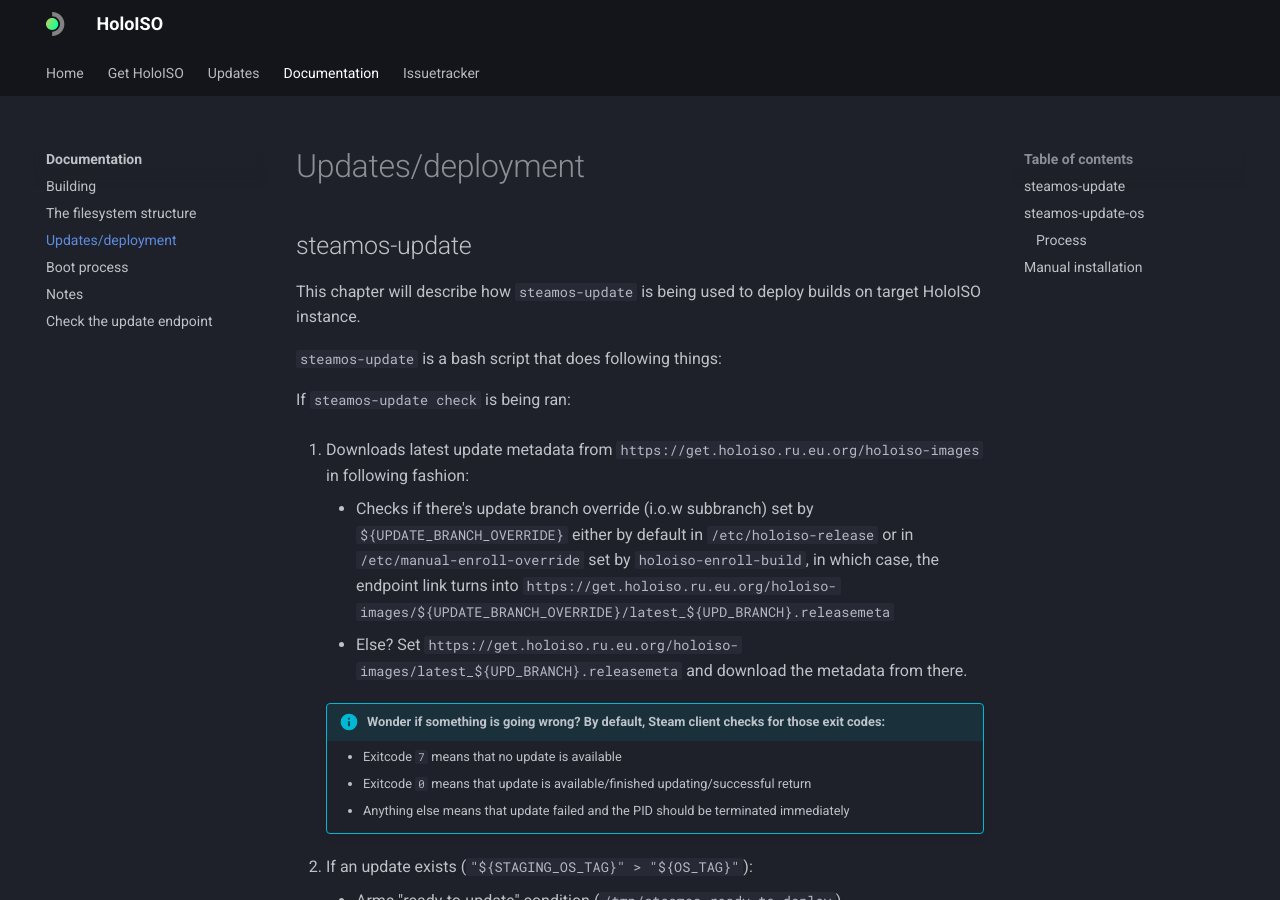
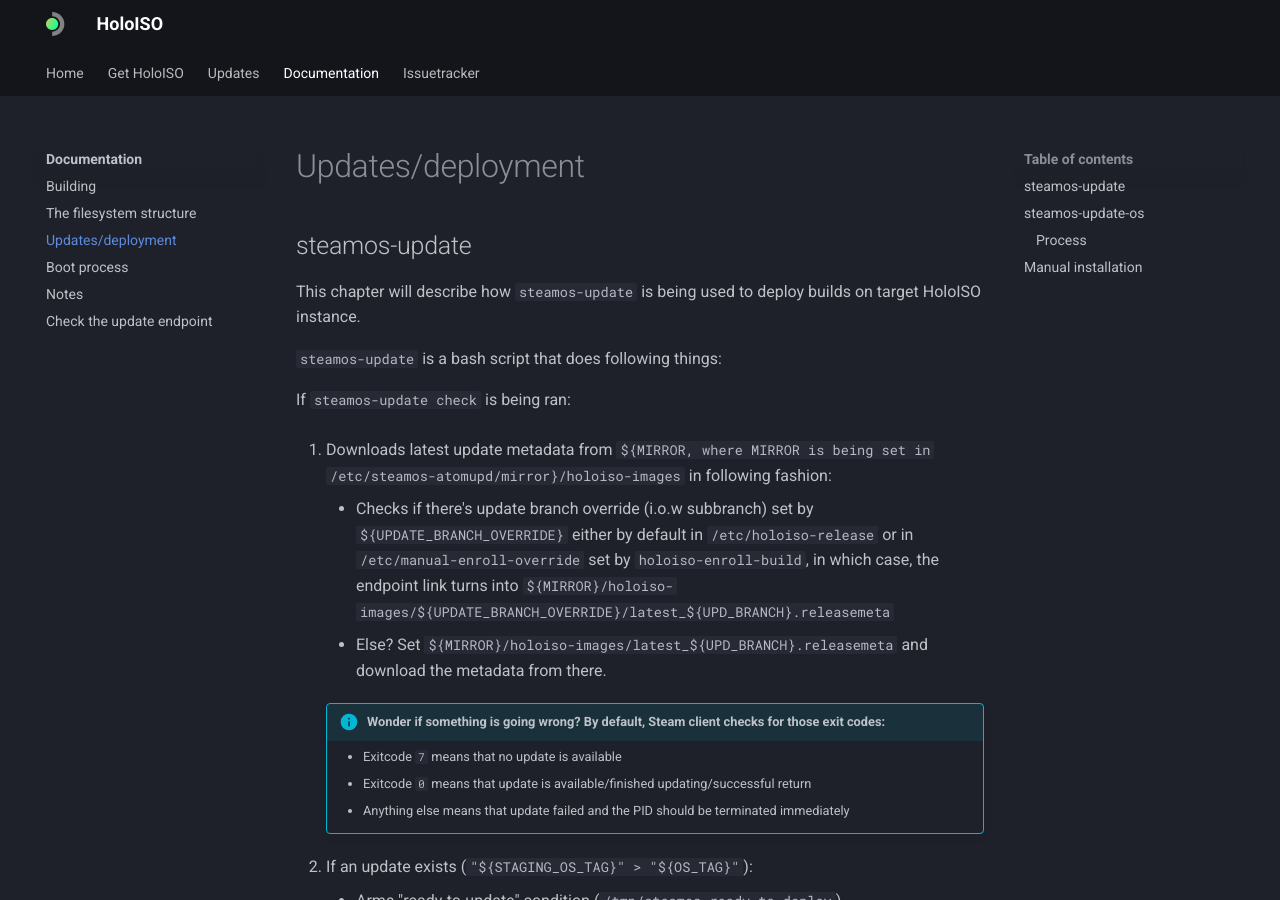
Before and after one commit to HoloISO/site, an MkDocs documentation site: the page built from docs/documentation/dpl.md, in a window 1280 px wide and 900 px high. Built offline with MkDocs 1.6.1 and Material for MkDocs 9.7.7, drawn with Linux system fonts in a browser that asks for light colours.

Commit message:
Uprev docs to new

```diff
--- a/docs/documentation/dpl.md
+++ b/docs/documentation/dpl.md
@@ -5,9 +5,9 @@ This chapter will describe how `steamos-update` is being used to deploy builds o
 
 If `steamos-update check` is being ran:
 
-1. Downloads latest update metadata from `https://get.holoiso.ru.eu.org/holoiso-images` in following fashion:
-    - Checks if there's update branch override (i.o.w subbranch) set by `${UPDATE_BRANCH_OVERRIDE}` either by default in `/etc/holoiso-release` or in `/etc/manual-enroll-override` set by `holoiso-enroll-build`, in which case, the endpoint link turns into `https://get.holoiso.ru.eu.org/holoiso-images/${UPDATE_BRANCH_OVERRIDE}/latest_${UPD_BRANCH}.releasemeta`
-    - Else? Set `https://get.holoiso.ru.eu.org/holoiso-images/latest_${UPD_BRANCH}.releasemeta` and download the metadata from there.
+1. Downloads latest update metadata from `${MIRROR, where MIRROR is being set in /etc/steamos-atomupd/mirror}/holoiso-images` in following fashion:
+    - Checks if there's update branch override (i.o.w subbranch) set by `${UPDATE_BRANCH_OVERRIDE}` either by default in `/etc/holoiso-release` or in `/etc/manual-enroll-override` set by `holoiso-enroll-build`, in which case, the endpoint link turns into `${MIRROR}/holoiso-images/${UPDATE_BRANCH_OVERRIDE}/latest_${UPD_BRANCH}.releasemeta`
+    - Else? Set `${MIRROR}/holoiso-images/latest_${UPD_BRANCH}.releasemeta` and download the metadata from there.
     !!! info "Wonder if something is going wrong? By default, Steam client checks for those exit codes:"
         - Exitcode `7` means that no update is available
         - Exitcode `0` means that update is available/finished updating/successful return
--- a/mkdocs.yml
+++ b/mkdocs.yml
@@ -15,7 +15,7 @@ nav:
     - Updates/deployment: documentation/dpl.md
     - Boot process: documentation/bp.md
     - Notes: documentation/notes.md
-    - Check the update endpoint: https://get.holoiso.ru.eu.org/holoiso-images/
+    - Check the update endpoint: https://cd2.holoiso.ru.eu.org/holoiso-images/
   - Issuetracker: https://github.com/holoiso-staging/issuetracker
 theme:
   name: material
```
Also changed, not shown: docs/documentation/bd.md (+1 -1 lines).
